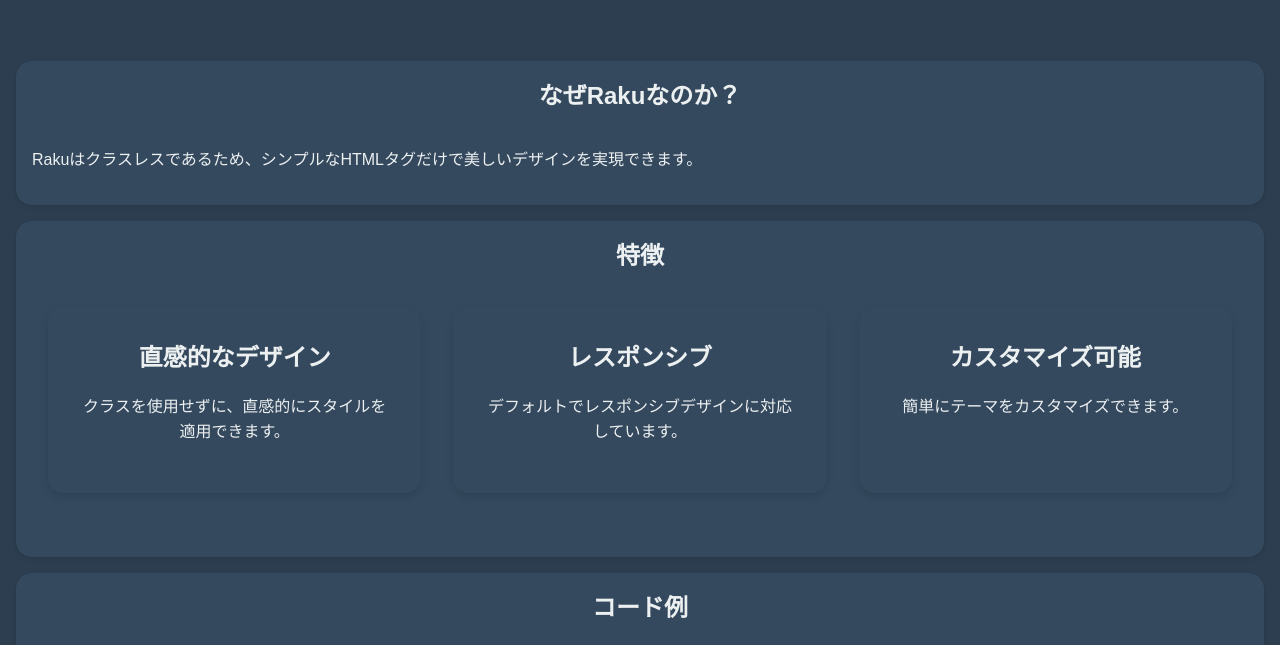
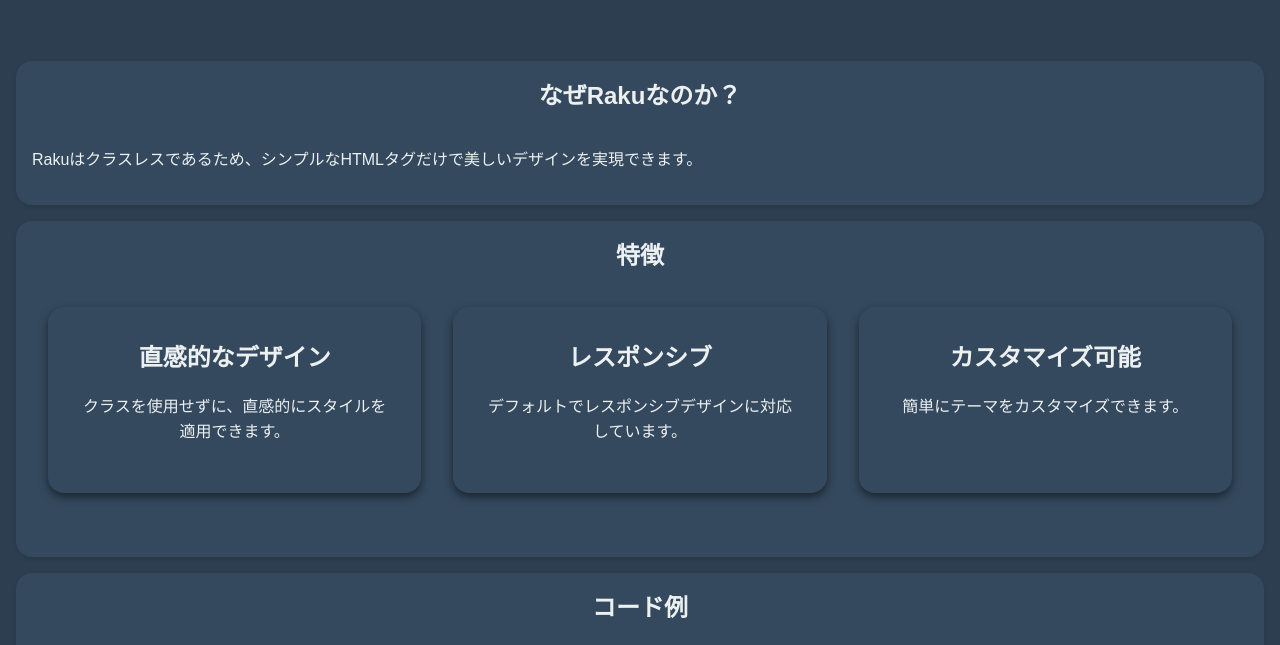
Before and after one commit to linkalls/raku, a plain HTML site: page index.html in a window 1280 px wide. Shown: the part 155-800 px from the top of the page. Drawn offline with nearby package versions, Linux system fonts and the light colour scheme.

Commit message:
raku.css の更新

```diff
--- a/raku.css
+++ b/raku.css
@@ -179,7 +179,7 @@
 
   text-align: center;
 
-  box-shadow: 0 4px 8px rgba(0, 0, 0, 0.1);
+  box-shadow: 0 4px 8px rgba(0, 0, 0, 0.5);
 
 }
 
```
